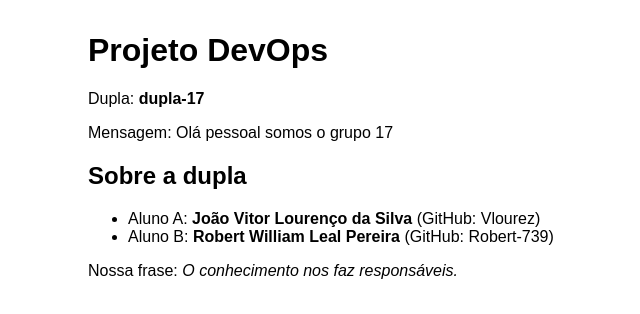
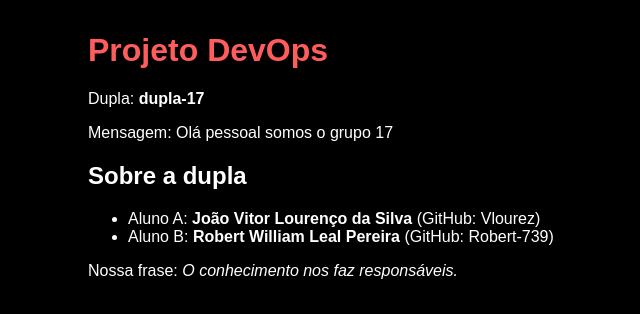
Before and after one commit to Vlourez/projeto-devops-Dupla-17, a plain HTML site: page site/index.html in a window 1280 px wide. Shown: the whole page, without its empty margins (232-872 px from the left). Drawn offline with Linux system fonts and the light colour scheme.

Commit message:
Corrige as cores do site

```diff
--- a/site/index.html
+++ b/site/index.html
@@ -5,8 +5,8 @@
   <meta name="viewport" content="width=device-width, initial-scale=1">
   <title>Projeto DevOps</title>
   <style>
-    body { font-family: sans-serif; max-width: 40rem; margin: 2rem auto; background: 000000; }
-    h1 { color: 830000; }
+    body { font-family: sans-serif; max-width: 40rem; margin: 2rem auto; background: #000000; color: #ffffff; }
+    h1 { color: #ff5c5c; }
   </style>
 </head>
 <body>
```
